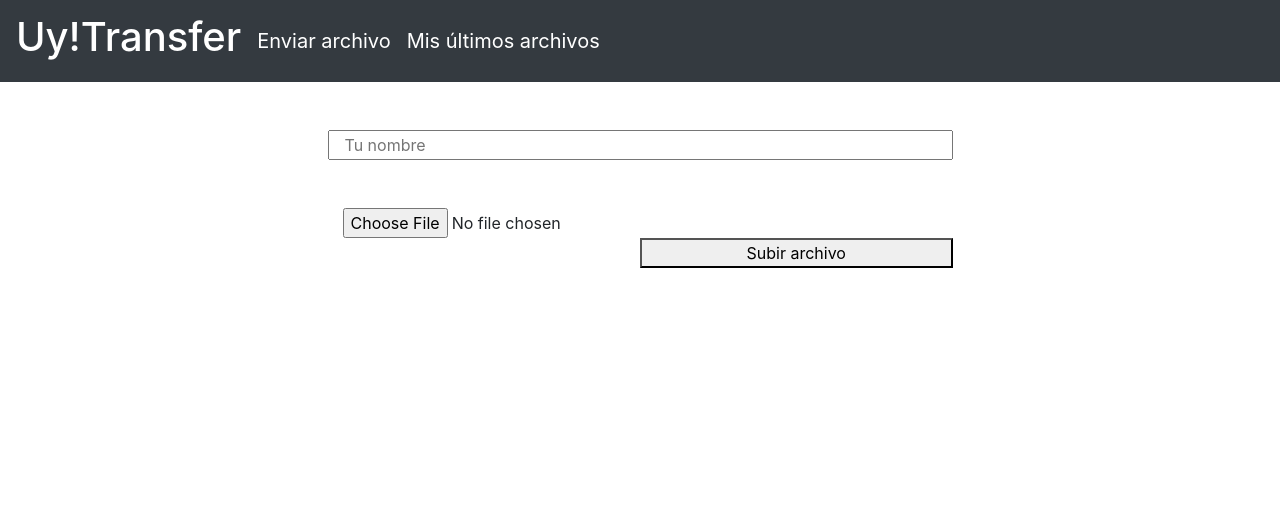
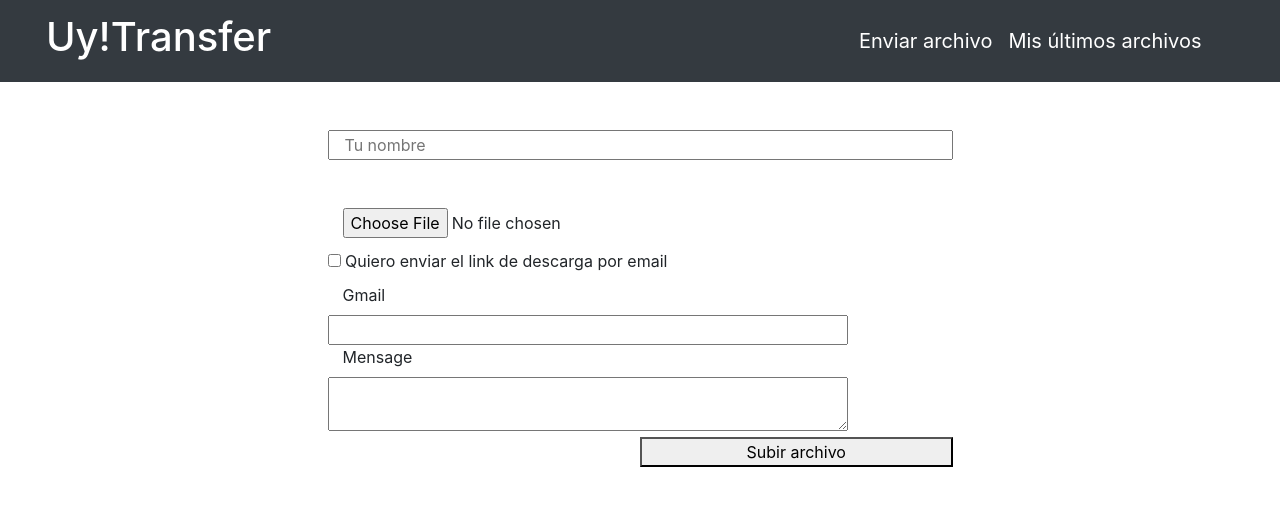
Before and after one commit to abnotePia/llenguatgeDeMarques, a PHP site: page / in a window 1280 px wide. Shown: the top 506 px of the page. Run offline with PHP 8.4, Linux system fonts and the light colour scheme.

Commit message:
enviar gmail parte 1

```diff
--- a/uytransfer/header.php
+++ b/uytransfer/header.php
@@ -13,9 +13,9 @@
 				function cabezero() {
 				echo "
 					<nav class=\"navbar navbar-dark bg-dark \">
-  					<form class=\"form-inline \">
-				   	 <a class=\"navbar-brand \" href=\"index.php \"><h1>Uy!Transfer</h1><a>
-				     <a class=\"navbar-brand \" href=\"index.html \">Enviar archivo</a>
+  					<form class=\"form-inline col-12\">
+				   	 <a class=\"navbar-brand col-8\" href=\"index.php \"><h1>Uy!Transfer</h1><a>
+				     <a class=\"navbar-brand \" href=\"index.php \">Enviar archivo</a>
 				     <a class=\"navbar-brand \" href=\"index.html \">Mis últimos archivos</a>
 
 				     </form>
--- a/uytransfer/index.php
+++ b/uytransfer/index.php
@@ -14,11 +14,25 @@
 			echo "<nav>";
 				cabezero();
 			echo "</nav>";
+			if (empty($_GET)==false){
+			if ($_GET["error_mail"]==1) {
+
+			}
+		}
+
+
 			echo "<form name=\"datos\" action=\"upload.php\" method=\"post\" enctype=\"multipart/form-data\" class=\"col-12 \">
 			<input type=\"text\" name=\"nombre\" class=\"offset-3 col-6 offset-3  my-5\" placeholder=\"Tu nombre \">
 			<input type=\"file\" name=\"archivo\" class=\"offset-3 col-6 offset-3 \" placeholder=\"Examinar \">
+			<input type=\"checkbox\" name=\"gmail\" class=\"offset-3 my-3\">
+			<label for=\"gmail \">Quiero enviar el link de descarga por email</label>
+			<label for=\"correo \" class=\"offset-3 col-5 \">Gmail</label>
+			<input type=\"email\" name=\"correo\" class=\"offset-3 col-5 \">
+			<label for=\"mensage \" class=\"offset-3 col-5 \">Mensage</label>
+			<textarea name=\"mensage\" class=\"offset-3 col-5\"></textarea>
 			<button type=\"submit\" class=\"offset-6 col-3 offset-3 \">Subir archivo</button>
 			</form>";
+
 
 
 			?>
```
Also changed, not shown: uytransfer/upload.php (+8 -0 lines).
